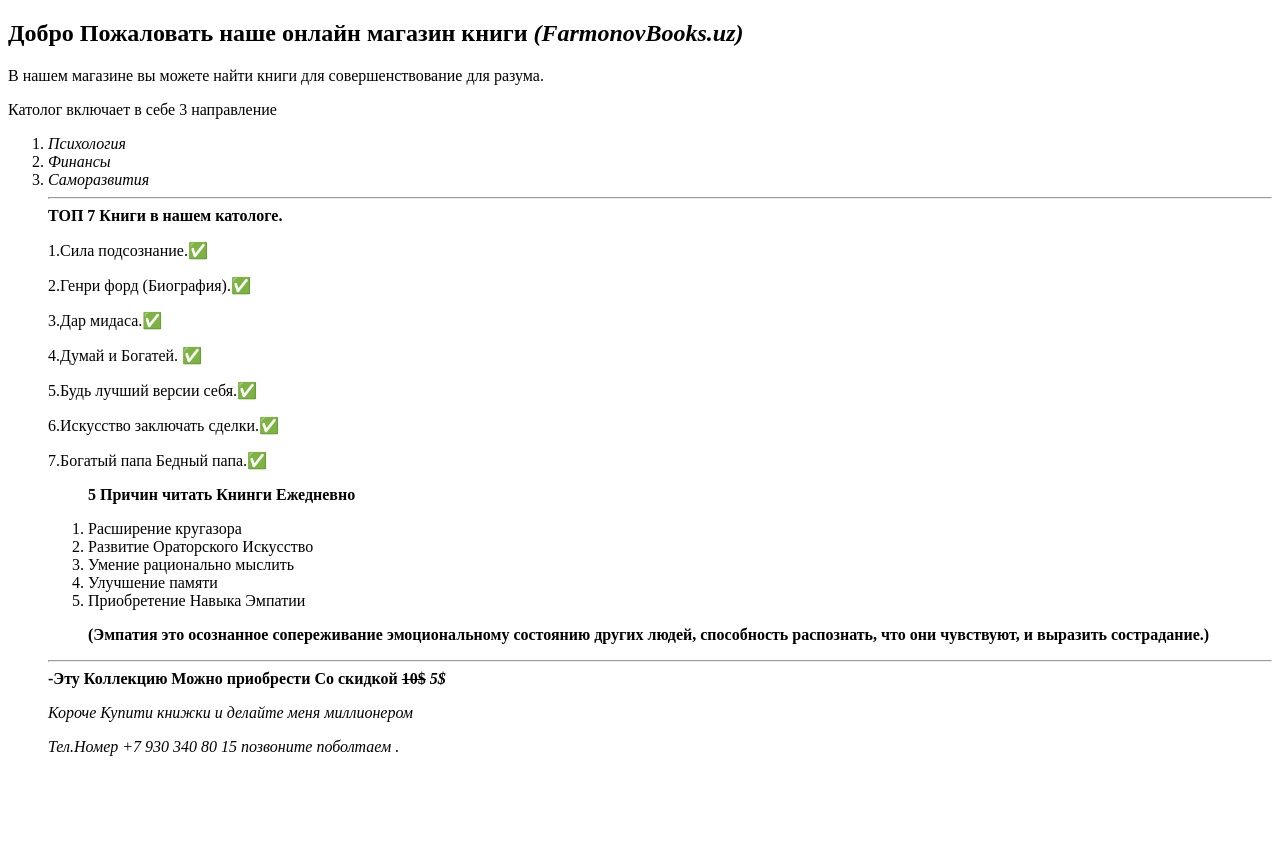
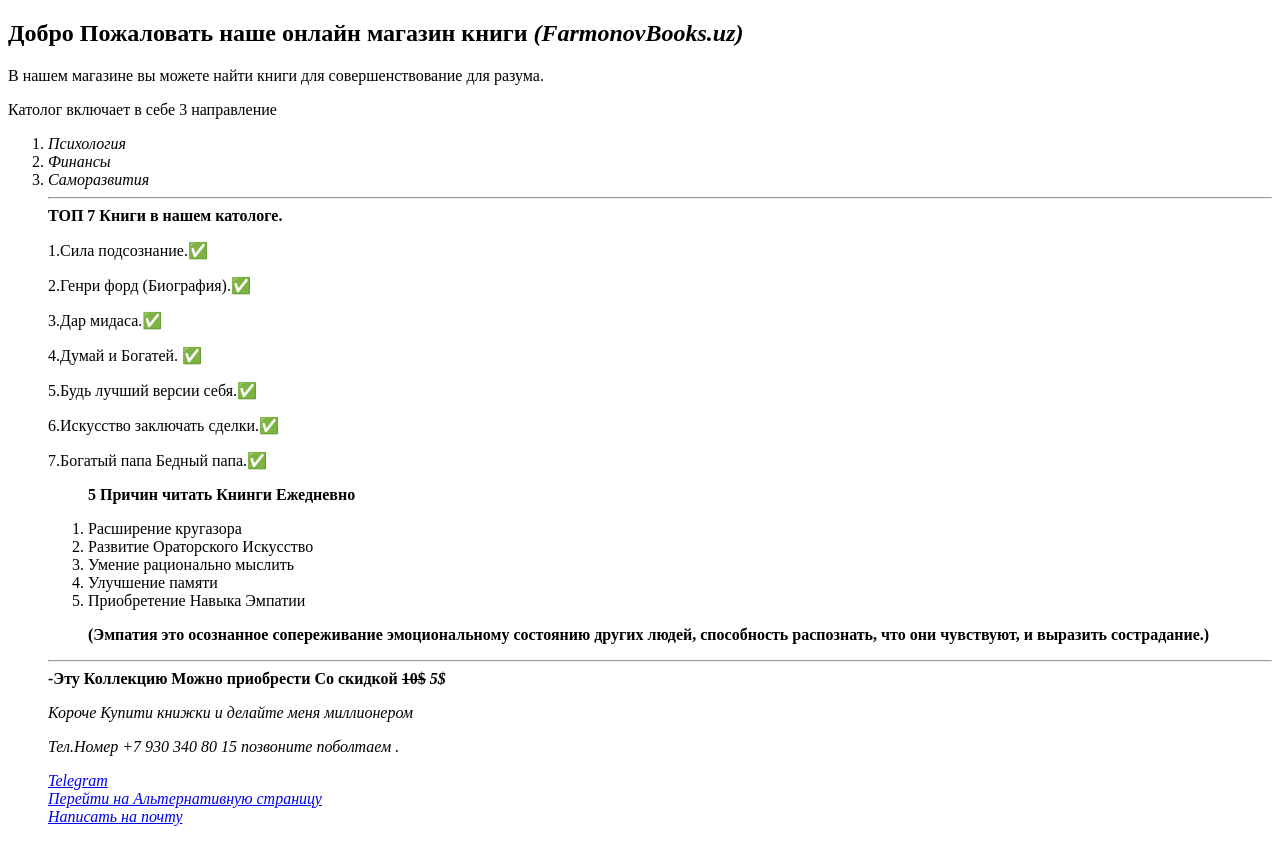
Before and after one commit to ArtMaker-web/FarmonovBooks.uz, a plain HTML site: page index.html in a window 1280 px wide. Before the commit the page ends 800 px from the top, so only its background shows below. Drawn offline with Linux system fonts and the light colour scheme.

Commit message:
Update index.html

```diff
--- a/index.html
+++ b/index.html
@@ -41,7 +41,10 @@
        <b>-Эту Коллекцию Можно приобрести Со скидкой <strike>10$</strike> <em>5$</em></b>
        <p></p><em>Короче Купити книжки и делайте меня миллионером </e>
         <p>Тел.Номер +7 930 340 80 15 позвоните поболтаем .</p>
+       <a href="https://t.me/Farmonov2703" title="нажми на меня">Telegram </a><br>
 
+       <a href="about.html">Перейти на Альтернативную страницу </a><br>
+       <a href="mailto:afarmonov659@gmail.com">Написать на почту </a>
 
      </ol>
 
```
